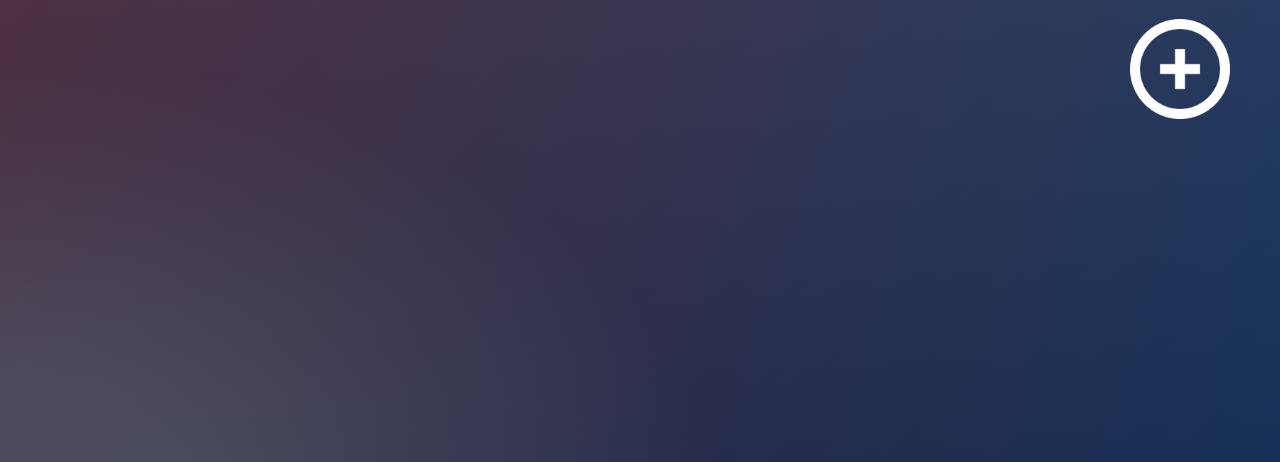
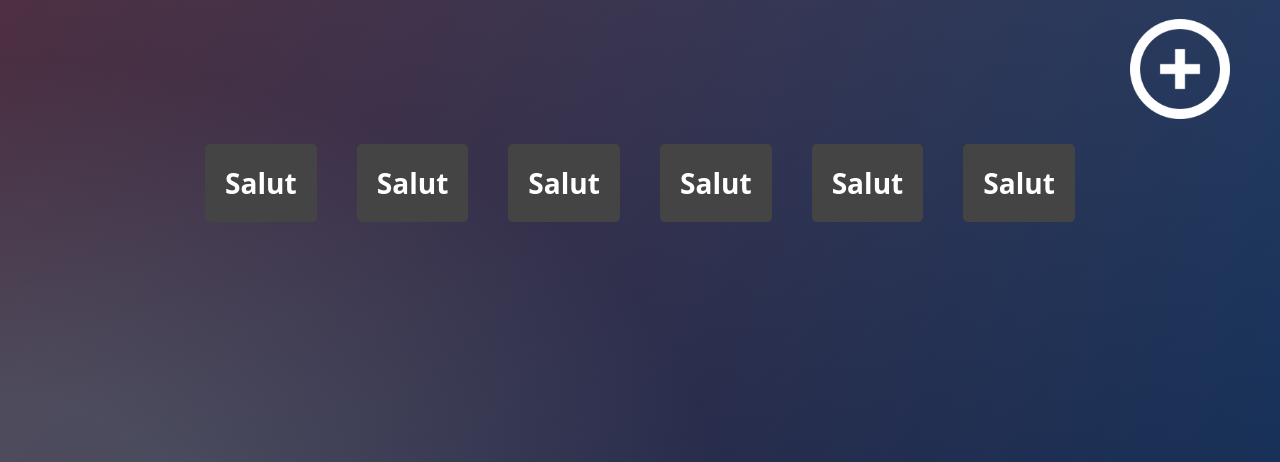
Before and after one commit to kevinguyodo/To_Do_Project_PHP, a PHP site: page /View/board.php in a window 1280 px wide. Shown: the part 287-749 px from the top of the page. Run offline with PHP 8.4, Linux system fonts and the light colour scheme.

Commit message:
Add base board

```diff
--- a/View/board.php
+++ b/View/board.php
@@ -21,6 +21,29 @@
             <input type="image" src="./IMG/image_9.png" class="add_img" name="add_to_do">
         </a>
     </div>
+    <div class="board">
+        <div class="wrapper">
+            <div class="box a">
+                <h3>Salut</h3>
+            </div>
+            <div class="box b">
+                <h3>Salut</h3>
+            </div>
+            <div class="box c">
+                <h3>Salut</h3>
+            </div>
+            <div class="box d">
+                <h3>Salut</h3>
+            </div>
+            <div class="box e">
+                <h3>Salut</h3>
+            </div>
+            <div class="box f">
+                <h3>Salut</h3>
+            </div>
+        </div>
+    </div>
+
 </body>
 
 </html>
--- a/View/static/board.css
+++ b/View/static/board.css
@@ -61,59 +61,11 @@
     height: 100%;
     font-family: "Open Sans", sans-serif;
     background: #092756;
-  background: -moz-radial-gradient(
-      0% 100%,
-      ellipse cover,
-      rgba(104, 128, 138, 0.4) 10%,
-      rgba(138, 114, 76, 0) 40%
-    ),
-    -moz-linear-gradient(top, rgba(57, 173, 219, 0.25) 0%, rgba(42, 60, 87, 0.4)
-          100%),
-    -moz-linear-gradient(-45deg, #670d10 0%, #092756 100%);
-  background: -webkit-radial-gradient(
-      0% 100%,
-      ellipse cover,
-      rgba(104, 128, 138, 0.4) 10%,
-      rgba(138, 114, 76, 0) 40%
-    ),
-    -webkit-linear-gradient(top, rgba(57, 173, 219, 0.25) 0%, rgba(
-            42,
-            60,
-            87,
-            0.4
-          )
-          100%),
-    -webkit-linear-gradient(-45deg, #670d10 0%, #092756 100%);
-  background: -o-radial-gradient(
-      0% 100%,
-      ellipse cover,
-      rgba(104, 128, 138, 0.4) 10%,
-      rgba(138, 114, 76, 0) 40%
-    ),
-    -o-linear-gradient(top, rgba(57, 173, 219, 0.25) 0%, rgba(42, 60, 87, 0.4)
-          100%),
-    -o-linear-gradient(-45deg, #670d10 0%, #092756 100%);
-  background: -ms-radial-gradient(
-      0% 100%,
-      ellipse cover,
-      rgba(104, 128, 138, 0.4) 10%,
-      rgba(138, 114, 76, 0) 40%
-    ),
-    -ms-linear-gradient(top, rgba(57, 173, 219, 0.25) 0%, rgba(42, 60, 87, 0.4)
-          100%),
-    -ms-linear-gradient(-45deg, #670d10 0%, #092756 100%);
-  background: -webkit-radial-gradient(
-      0% 100%,
-      ellipse cover,
-      rgba(104, 128, 138, 0.4) 10%,
-      rgba(138, 114, 76, 0) 40%
-    ),
-    linear-gradient(
-      to bottom,
-      rgba(57, 173, 219, 0.25) 0%,
-      rgba(42, 60, 87, 0.4) 100%
-    ),
-    linear-gradient(135deg, #670d10 0%, #092756 100%);
+    background: -moz-radial-gradient( 0% 100%, ellipse cover, rgba(104, 128, 138, 0.4) 10%, rgba(138, 114, 76, 0) 40%), -moz-linear-gradient(top, rgba(57, 173, 219, 0.25) 0%, rgba(42, 60, 87, 0.4) 100%), -moz-linear-gradient(-45deg, #670d10 0%, #092756 100%);
+    background: -webkit-radial-gradient( 0% 100%, ellipse cover, rgba(104, 128, 138, 0.4) 10%, rgba(138, 114, 76, 0) 40%), -webkit-linear-gradient(top, rgba(57, 173, 219, 0.25) 0%, rgba( 42, 60, 87, 0.4) 100%), -webkit-linear-gradient(-45deg, #670d10 0%, #092756 100%);
+    background: -o-radial-gradient( 0% 100%, ellipse cover, rgba(104, 128, 138, 0.4) 10%, rgba(138, 114, 76, 0) 40%), -o-linear-gradient(top, rgba(57, 173, 219, 0.25) 0%, rgba(42, 60, 87, 0.4) 100%), -o-linear-gradient(-45deg, #670d10 0%, #092756 100%);
+    background: -ms-radial-gradient( 0% 100%, ellipse cover, rgba(104, 128, 138, 0.4) 10%, rgba(138, 114, 76, 0) 40%), -ms-linear-gradient(top, rgba(57, 173, 219, 0.25) 0%, rgba(42, 60, 87, 0.4) 100%), -ms-linear-gradient(-45deg, #670d10 0%, #092756 100%);
+    background: -webkit-radial-gradient( 0% 100%, ellipse cover, rgba(104, 128, 138, 0.4) 10%, rgba(138, 114, 76, 0) 40%), linear-gradient( to bottom, rgba(57, 173, 219, 0.25) 0%, rgba(42, 60, 87, 0.4) 100%), linear-gradient(135deg, #670d10 0%, #092756 100%);
     filter: progid: DXImageTransform.Microsoft.gradient( startColorstr='#3E1D6D', endColorstr='#092756', GradientType=1);
 }
 
@@ -133,3 +85,28 @@
     height: 100px;
     width: 100px;
 }
+
+.board {
+    display: flex;
+    flex-direction: row;
+    flex-wrap: wrap;
+    justify-content: center;
+    align-items: center;
+    align-content: stretch;
+    margin-top: 20px;
+}
+
+.wrapper {
+    display: flex;
+    grid-template-columns: 100px 100px 100px;
+    grid-gap: 40px;
+    color: #444;
+}
+
+.box {
+    background-color: #444;
+    color: #fff;
+    border-radius: 5px;
+    padding: 20px;
+    font-size: 150%;
+}
```
Also changed, not shown: 2 other files. Lines whose indentation alone changed are shown as unchanged.
